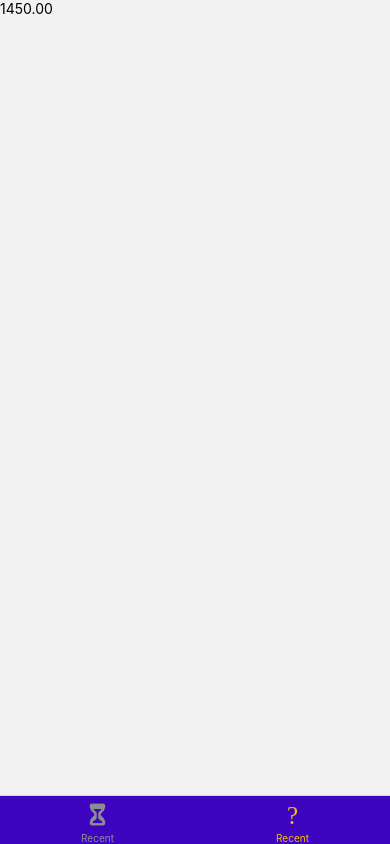
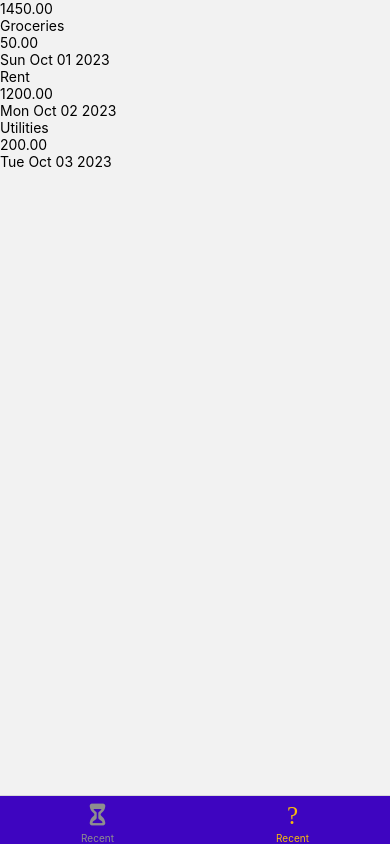
Before and after one commit to aarslantas/expenseApp, a React Native app: screen /AllExpenses in a window 390 px wide. Built offline with nearby package versions, Linux system fonts and the light colour scheme.

Commit message:
feat: Enhance ExpensesList component to display individual expense items

```diff
--- a/components/ExpensesOutput/ExpensesList.js
+++ b/components/ExpensesOutput/ExpensesList.js
@@ -1,7 +1,17 @@
-import { FlatList } from 'react-native';
+import { FlatList, View, Text } from 'react-native';
 
-function ExpensesList() {
-  return <FlatList />;
+function renderExpenseItem(itemData) {
+  return (
+    <View>
+      <Text>{itemData.item.description}</Text>
+      <Text>{itemData.item.amount.toFixed(2)}</Text>
+      <Text>{itemData.item.date.toDateString()}</Text>
+    </View>
+  );
+}
+
+function ExpensesList({ expenses }) {
+  return <FlatList data={expenses} renderItem={renderExpenseItem} />;
 }
 
 export default ExpensesList;
--- a/components/ExpensesOutput/ExpensesOutput.js
+++ b/components/ExpensesOutput/ExpensesOutput.js
@@ -30,7 +30,7 @@ function ExpensesOutput({ expenses, expensesPeriod, fallbackText }) {
         expenses={DUMMY_EXPENSES}
         expensesPeriod={expensesPeriod}
       />
-      <ExpensesList />
+      <ExpensesList expenses={DUMMY_EXPENSES} />
     </View>
   );
 }
```
